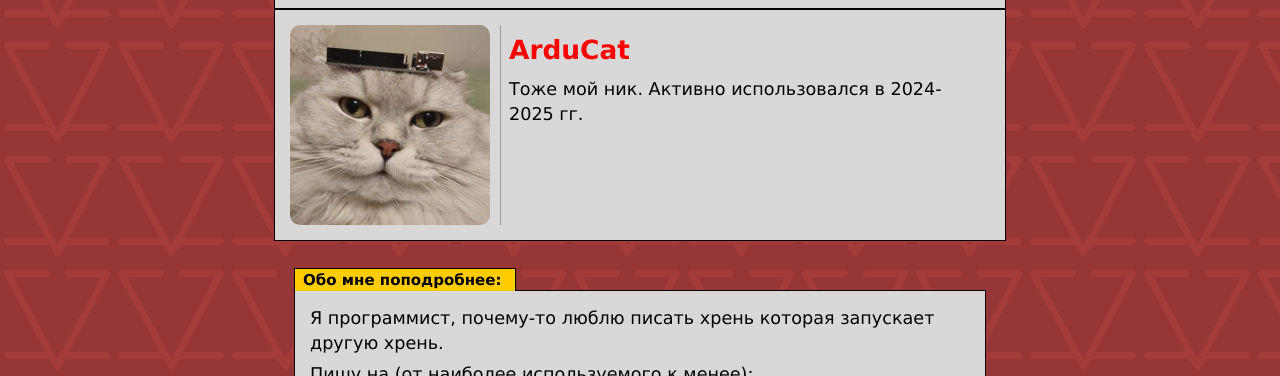
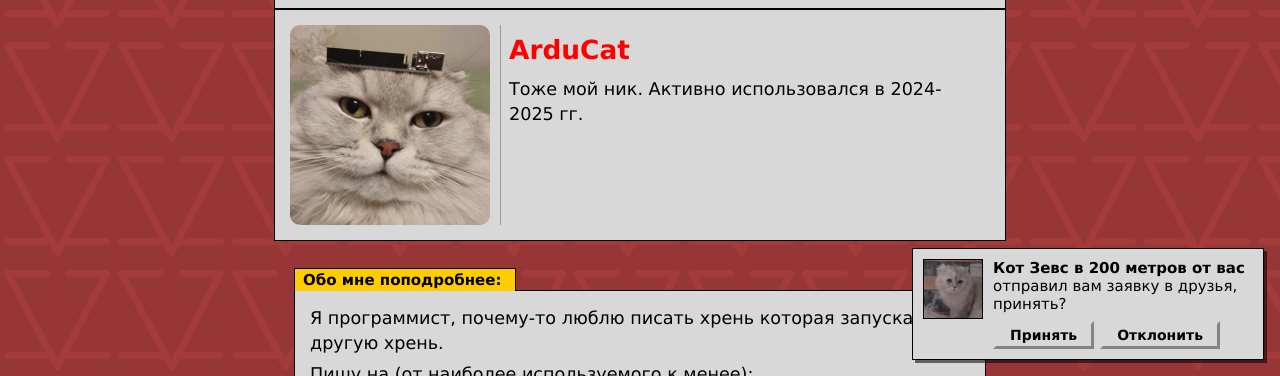
Before and after one commit to svz-code/svz-code.github.io, a plain HTML site: page index.html in a window 1280 px wide. Shown: the part 424-800 px from the top of the page. Drawn offline with Linux system fonts and the light colour scheme.

```diff
--- a/index.html
+++ b/index.html
@@ -7,6 +7,7 @@
         <style>
             @import url("basdec.css");
             @import url("intro.css");
+            @import url("notification.css");
         </style>
         <meta name="google-site-verification" content="v5yfN10YwWSNKet7bKjkiXe32eBajiAA1SJwPe-YNcw" />
 
@@ -122,5 +123,21 @@
             <p>сайт находится в разработке</p>
             <p>&#127279; SvZ, 2026</p>
         </footer>
+
+        <aside class="friend-request" id="friend-request" aria-label="Уведомление">
+            <img class="friend-request-avatar" src="images/zevs.jpg" alt="Кот Зевс">
+            <div class="friend-request-body">
+                <div class="friend-request-text">
+                    <span class="friend-request-title">Кот Зевс в 200 метров от вас</span><br>
+                    отправил вам заявку в друзья, принять?
+                </div>
+                <div class="friend-request-actions">
+                    <button type="button" class="friend-request-btn friend-request-accept">Принять</button>
+                    <button type="button" class="friend-request-btn friend-request-decline">Отклонить</button>
+                </div>
+            </div>
+        </aside>
+
+        <script src="notification.js" defer></script>
     </body>
 </html>
--- /dev/null
+++ b/notification.css
@@ -0,0 +1,107 @@
+.friend-request {
+  position: fixed;
+  right: 16px;
+  bottom: 16px;
+  z-index: 1000;
+  width: 330px;
+  display: flex;
+  gap: 10px;
+  padding: 10px;
+  background: #d8d8d8;
+  border: 1px solid #000;
+  box-shadow: 3px 3px 0 rgba(0, 0, 0, 0.55);
+  color: #000;
+  font-size: 15px;
+  opacity: 0;
+  visibility: hidden;
+  transition: opacity 0.2s ease, transform 0.2s ease;
+}
+
+.friend-request.is-visible {
+  opacity: 1;
+  visibility: visible;
+  animation: friend-request-in 0.35s ease-out;
+}
+
+.friend-request.hidden {
+  opacity: 0;
+  transform: translateY(8px);
+  pointer-events: none;
+}
+
+.friend-request-avatar {
+  width: 58px;
+  height: 58px;
+  flex-shrink: 0;
+  object-fit: cover;
+  border: 1px solid #000;
+  border-radius: 0;
+}
+
+.friend-request-body {
+  display: flex;
+  flex-direction: column;
+  gap: 8px;
+  min-width: 0;
+}
+
+.friend-request-text {
+  line-height: 18px;
+}
+
+.friend-request-title {
+  font-weight: bold;
+}
+
+.friend-request-actions {
+  display: flex;
+  gap: 6px;
+}
+
+.friend-request-btn {
+  font-family: inherit;
+  font-size: 14px;
+  font-weight: bold;
+  color: #000;
+  background: #d8d8d8;
+  border: 3px outset #d8d8d8;
+  padding: 3px 14px;
+  cursor: pointer;
+}
+
+.friend-request-btn:hover {
+  background: #e4e4e4;
+}
+
+.friend-request-btn:active {
+  border-style: inset;
+  padding: 4px 13px 2px 15px;
+}
+
+@keyframes friend-request-in {
+  from {
+    opacity: 0;
+    transform: translateY(12px);
+  }
+  to {
+    opacity: 1;
+    transform: translateY(0);
+  }
+}
+
+@media (max-width: 480px) {
+  .friend-request {
+    left: 8px;
+    right: 8px;
+    bottom: 8px;
+    width: auto;
+  }
+}
+
+@media (prefers-reduced-motion: reduce) {
+  .friend-request,
+  .friend-request.is-visible {
+    animation: none;
+    transition: none;
+  }
+}
--- /dev/null
+++ b/notification.js
@@ -0,0 +1,77 @@
+(function () {
+  "use strict";
+
+  var RICKROLL_URL = "https://www.youtube.com/watch?v=dQw4w9WgXcQ";
+  var SOUND_URL = "audio/notification.mp3";
+  var APPEAR_DELAY = 3000;
+
+  function init() {
+    var box = document.getElementById("friend-request");
+    if (!box) {
+      return;
+    }
+
+    var closed = false;
+    var visible = false;
+    var sound = new Audio(SOUND_URL);
+    sound.volume = 0.6;
+
+    function stopWaitingForInteraction() {
+      document.removeEventListener("pointerdown", tryPlay);
+      document.removeEventListener("keydown", tryPlay);
+      document.removeEventListener("touchstart", tryPlay);
+    }
+
+    function tryPlay() {
+      if (closed || !visible) {
+        return;
+      }
+      var played = sound.play();
+      if (played && played.then) {
+        played.then(stopWaitingForInteraction, function () {});
+      } else {
+        stopWaitingForInteraction();
+      }
+    }
+
+    function show() {
+      if (closed || visible) {
+        return;
+      }
+      visible = true;
+      box.classList.add("is-visible");
+
+      // браузеры не дают играть звук без действия пользователя,
+      // поэтому пробуем сразу, а если не вышло — на первом клике/клавише
+      tryPlay();
+      document.addEventListener("pointerdown", tryPlay);
+      document.addEventListener("keydown", tryPlay);
+      document.addEventListener("touchstart", tryPlay);
+    }
+
+    box.querySelector(".friend-request-accept").addEventListener("click", function () {
+      window.location.href = RICKROLL_URL;
+    });
+
+    box.querySelector(".friend-request-decline").addEventListener("click", function () {
+      closed = true;
+      stopWaitingForInteraction();
+      box.classList.add("hidden");
+      box.addEventListener("transitionend", function () {
+        box.remove();
+      }, { once: true });
+      // на случай, если переходы отключены (prefers-reduced-motion)
+      window.setTimeout(function () {
+        box.remove();
+      }, 300);
+    });
+
+    window.setTimeout(show, APPEAR_DELAY);
+  }
+
+  if (document.readyState === "loading") {
+    document.addEventListener("DOMContentLoaded", init);
+  } else {
+    init();
+  }
+})();
```
Also changed, not shown: images/zevs.jpg (added), 1 other file.
